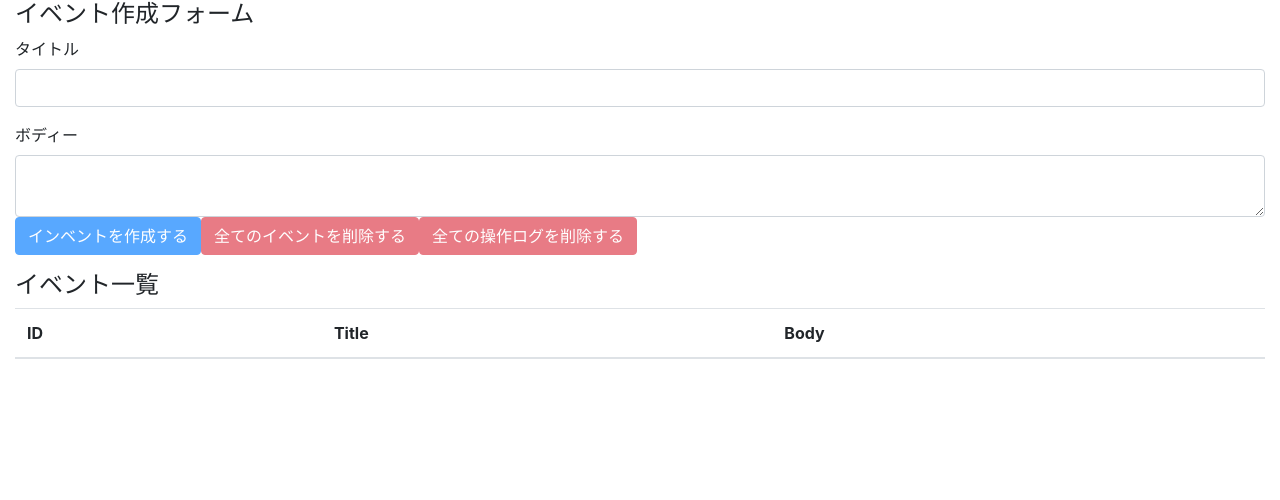
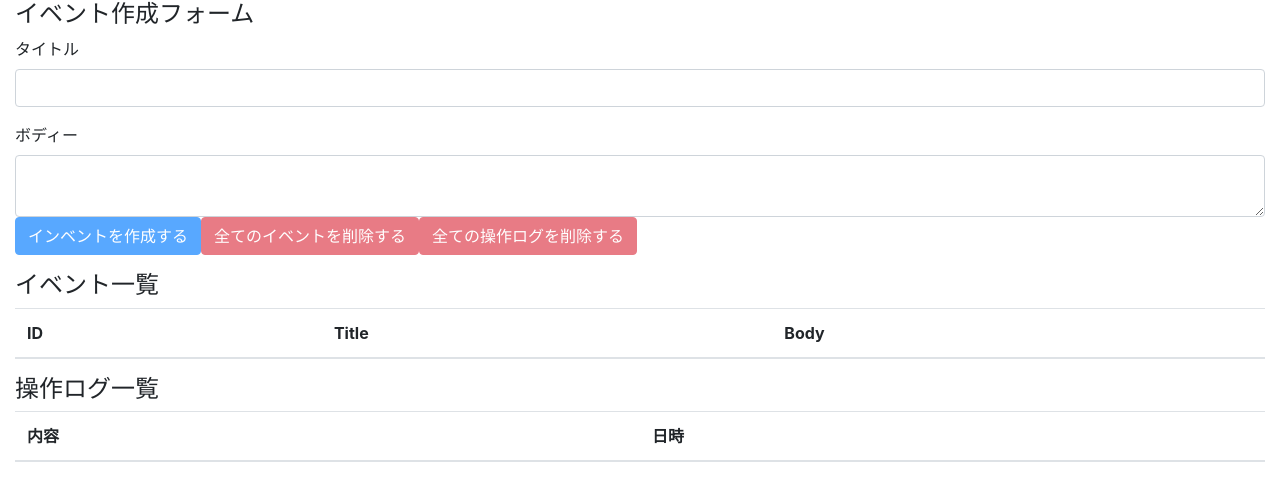
Before and after one commit to XionKannagi/react-hocks-101, a React (Create React App) app: page / in a window 1280 px wide. Shown: the top 500 px of the page. Built offline with nearby package versions, Linux system fonts and the light colour scheme.

Commit message:
display all operationLogs

```diff
--- a/src/components/App.js
+++ b/src/components/App.js
@@ -3,6 +3,7 @@ import 'bootstrap/dist/css/bootstrap.min.css';
 
 import EventForm from './EventForm';
 import Events from './Events';
+import OperationLogs from './OperationLogs';
 import AppContext from '../contexts/AppContext';
 import reducer from '../reducers';
 
@@ -18,6 +19,7 @@ const App = () => {
       <div className='container-fluid'>
         <EventForm />
         <Events />
+        <OperationLogs />
       </div>
     </AppContext.Provider>
   )
--- /dev/null
+++ b/src/components/OperationLog.js
@@ -0,0 +1,12 @@
+import React from 'react';
+
+const OperationLog = ( { operationLog } ) => {
+	return(
+		<tr>
+      <td>{operationLog.description}</td>
+      <td>{operationLog.operationAt}</td>
+		</tr>
+	)
+}
+
+export default OperationLog;
--- /dev/null
+++ b/src/components/OperationLogs.js
@@ -0,0 +1,26 @@
+import React, { useContext } from 'react';
+
+import OperationLog from './OperationLog';
+import AppContext from '../contexts/AppContext'
+
+const OperationLogs = () => {
+  const { state } = useContext(AppContext);
+  return(
+    <>
+      <h4>操作ログ一覧</h4>
+      <table className="table table-hover">
+        <thead>
+          <tr>
+            <th>内容</th>
+            <th>日時</th>
+          </tr>
+        </thead>
+        <tbody>
+          { state.operationLogs.map((operationLog, index) => {return <OperationLog key={index} operationLog={operationLog}/>})}
+        </tbody>
+      </table>
+    </>
+  );
+}
+
+export default OperationLogs;
```
